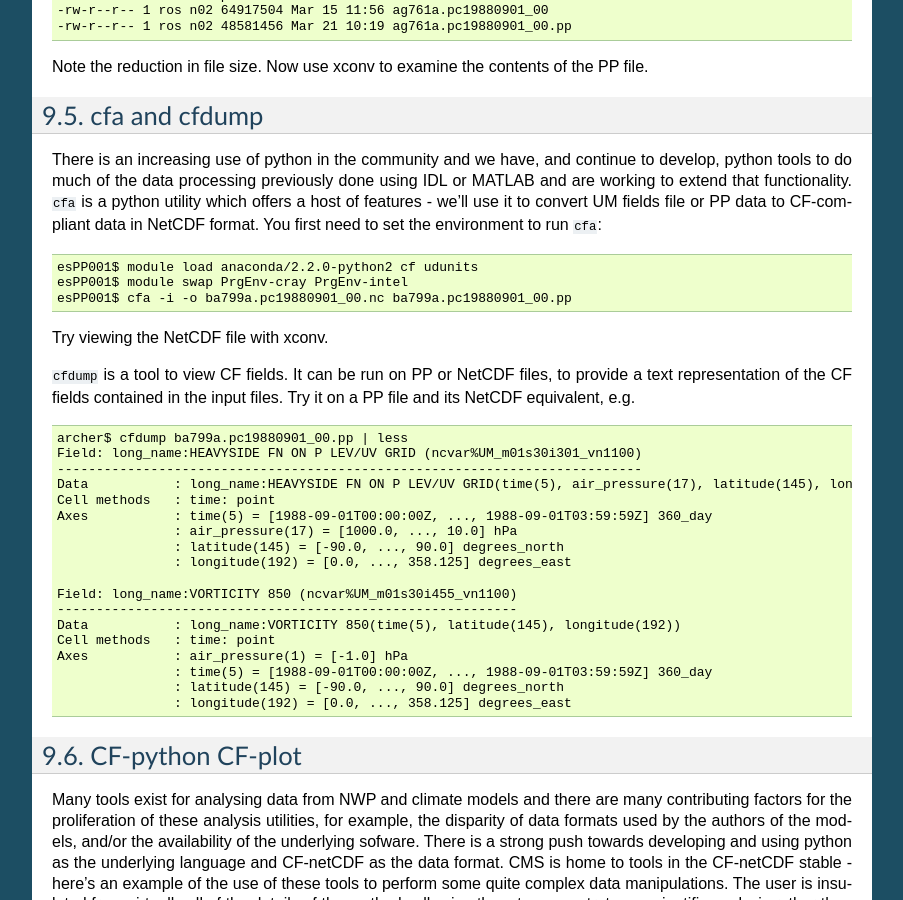
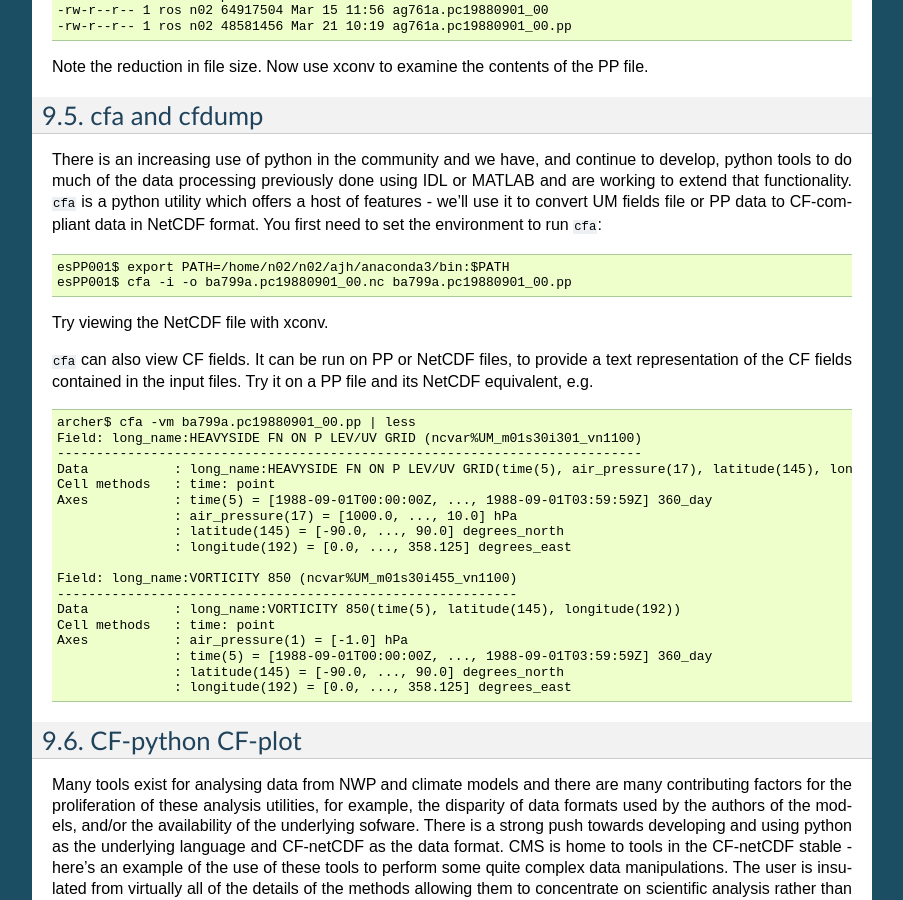
Before and after one commit to NCAS-CMS/um-training, a Sphinx documentation site: the page built from practicals/source/post-processing.rst, in a window 1280 px wide and 900 px high, scrolled down 2358 px. Shown: the whole window, without its empty margins (198-1101 px from the left). Built offline with Sphinx 7.4.7, drawn with Linux system fonts in a browser that asks for light colours.

Commit message:
Update cfa section

```diff
--- a/practicals/source/post-processing.rst
+++ b/practicals/source/post-processing.rst
@@ -105,19 +105,18 @@ features - we'll use it to convert UM fields file or PP data to
 CF-compliant data in NetCDF format. You first need to set the
 environment to run ``cfa``: ::
 
- esPP001$ module load anaconda/2.2.0-python2 cf udunits
- esPP001$ module swap PrgEnv-cray PrgEnv-intel
+ esPP001$ export PATH=/home/n02/n02/ajh/anaconda3/bin:$PATH
  esPP001$ cfa -i -o ba799a.pc19880901_00.nc ba799a.pc19880901_00.pp
 
 Try viewing the NetCDF file with xconv.
 
 
-``cfdump`` is a tool to view CF fields. It can be run on PP or NetCDF
+``cfa`` can also view CF fields. It can be run on PP or NetCDF
 files, to provide a text representation of the CF fields contained in
 the input files. Try it on a PP file and its NetCDF equivalent,
 e.g. ::
 
-  archer$ cfdump ba799a.pc19880901_00.pp | less
+  archer$ cfa -vm ba799a.pc19880901_00.pp | less
   Field: long_name:HEAVYSIDE FN ON P LEV/UV GRID (ncvar%UM_m01s30i301_vn1100)
   ---------------------------------------------------------------------------
   Data           : long_name:HEAVYSIDE FN ON P LEV/UV GRID(time(5), air_pressure(17), latitude(145), longitude(192))
--- a/practicals/source/running.rst
+++ b/practicals/source/running.rst
@@ -50,7 +50,7 @@ Now make the following changes:
 * Click on *suite conf -> jinja2* in the left hand panel
 * Change HPC_USER (that's your ARCHER training account)
 * Change HPC_ACCOUNT to **'n02-training'**
-* Change HPC_QUEUE to be the reservation code for today. (e.g. **'R6056429'**)
+* Change HPC_QUEUE to be the reservation code for today. (e.g. **'R6585903'**)
 * Save the suite (*File -> Save* or click the *down arrow* icon)
 
 .. note:: Quotes around the 'n02-training', reservation code and your ARCHER username are essential otherwise the suite won't run.
```
Also changed, not shown: 1 other file.
